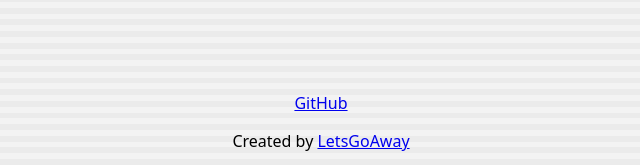
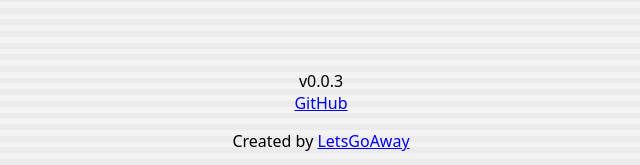
Before and after one commit to letsgoawaydev/DSIUtil, a website built with webpack: page index.html in a window 1280 px wide. Shown: the part 632-797 px from the top of the page, 319-959 px from the left. Built offline with nearby package versions, Linux system fonts and the light colour scheme.

Commit message:
add version number

```diff
--- a/index.html
+++ b/index.html
@@ -48,6 +48,7 @@
     </div>
     <div id="footer">
       <div id="menufooter">
+        v0.0.3<br />
         <a href="https://github.com/letsgoawaydev/DSIUtil">GitHub</a>
         <p>Created by <a href="https://letsgoaway.dev/">LetsGoAway</a></p>
       </div>
@@ -61,7 +62,7 @@
             >(download .nds)</a
           >
           <a href="https://github.com/Epicpkmn11/dsi-camera/">(GitHub)</a>
-           | IMG_####.PNG
+          | IMG_####.PNG
         </p>
       </div>
     </div>
```
